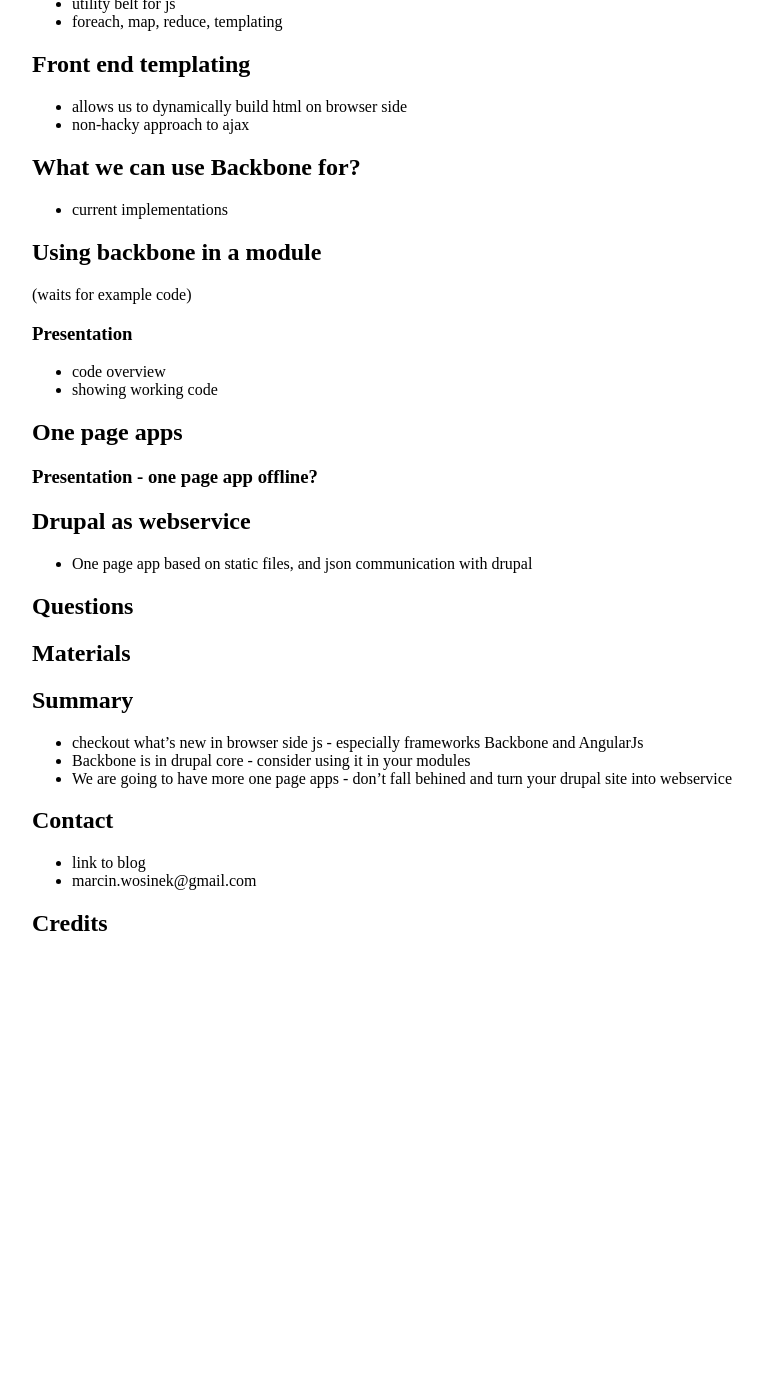
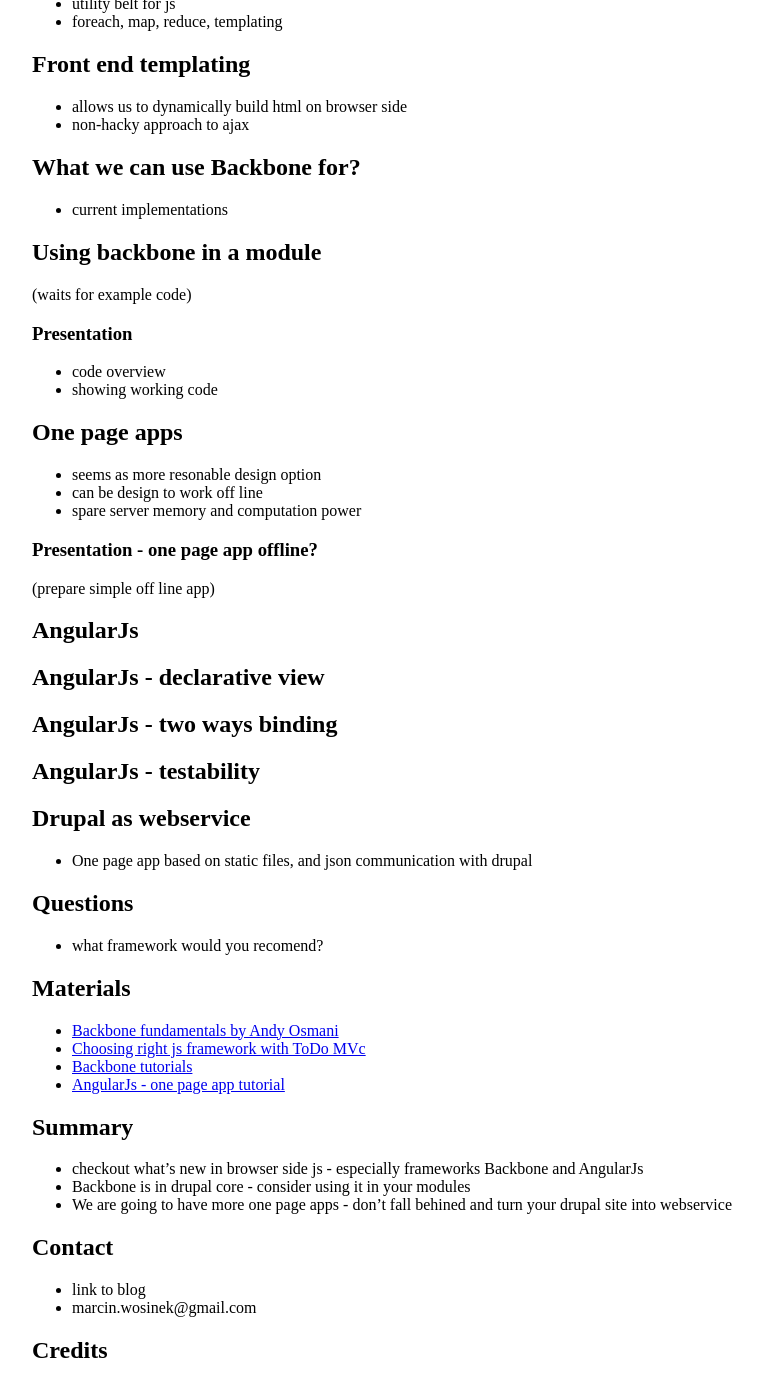
Before and after one commit to marcin-wosinek/blog, a Jekyll site: the page built from _posts/2013-04-14-BackboneJs-in-Drupal-core-DcWroc-Wroclaw.md, in a window 1280 px wide and 1400 px high, scrolled down 1920 px. Shown: the top 1397 px of the window, without its empty margins (128-891 px from the left). Built offline with Jekyll 4.4.1, drawn with Linux system fonts in a browser that asks for light colours; before the commit the page ends 2893 px from its top, so only the background shows below that.

Commit message:
Backbone slides

```diff
--- a/_posts/2013-04-14-BackboneJs-in-Drupal-core-DcWroc-Wroclaw.md
+++ b/_posts/2013-04-14-BackboneJs-in-Drupal-core-DcWroc-Wroclaw.md
@@ -100,15 +100,32 @@
 * showing working code
 
 ## One page apps
+* seems as more resonable design option
+* can be design to work off line
+* spare server memory and computation power
 
 ### Presentation - one page app offline?
+(prepare simple off line app)
+
+## AngularJs
+
+## AngularJs - declarative view
+
+## AngularJs - two ways binding
+
+## AngularJs - testability
 
 ## Drupal as webservice
 * One page app based on static files, and json communication with drupal
 
 ## Questions
+* what framework would you recomend?
 
 ## Materials
+* [Backbone fundamentals by Andy Osmani](http://addyosmani.github.io/backbone-fundamentals/)
+* [Choosing right js framework with ToDo MVc](http://todomvc.com/)
+* [Backbone tutorials](http://backbonetutorials.com/)
+* [AngularJs - one page app tutorial](http://docs.angularjs.org/tutorial)
 
 ## Summary
 * checkout what's new in browser side js - especially frameworks Backbone and AngularJs
```
